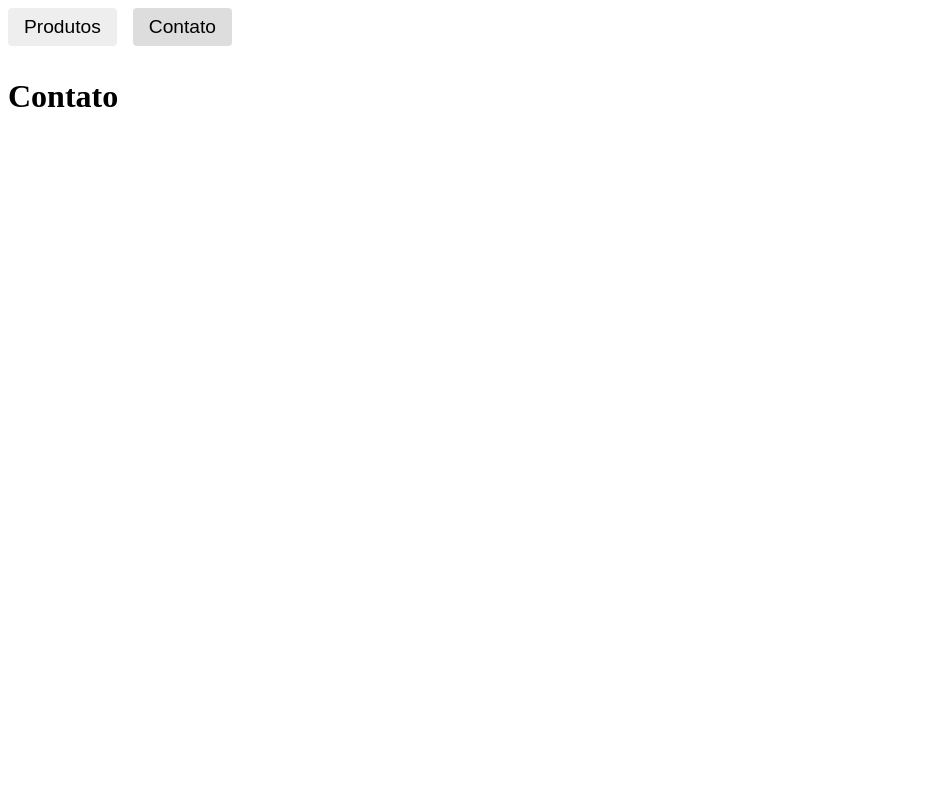
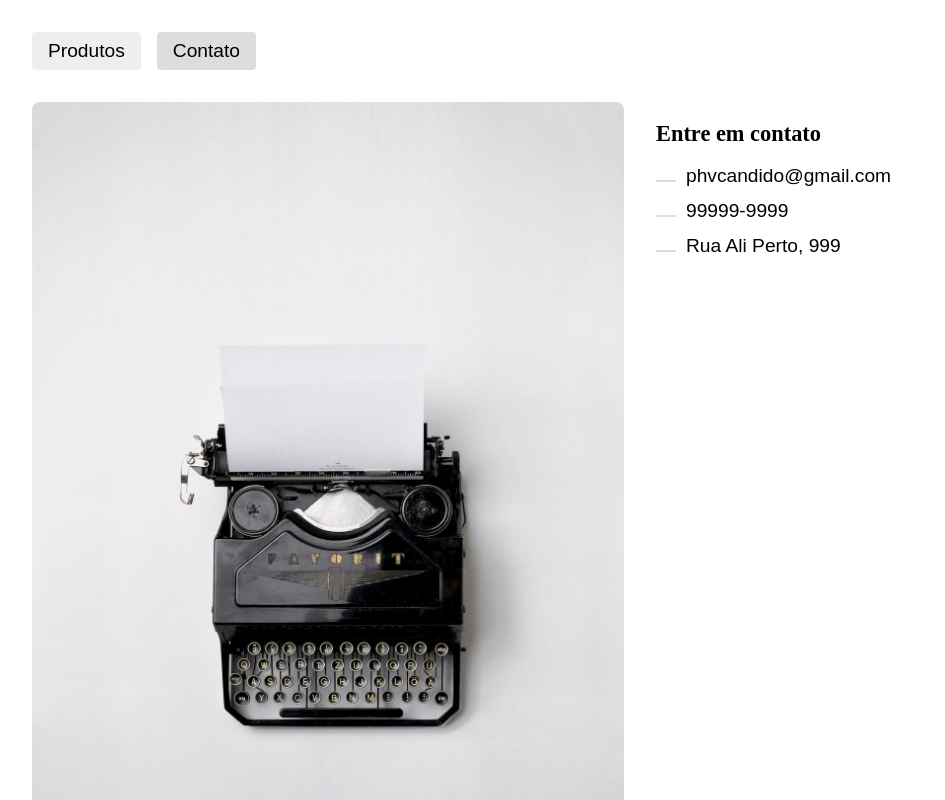
Before and after one commit to paulhenrique/ranek, a React (Create React App) app: page /contato in a window 1280 px wide. Shown: the top 800 px of the page, without its empty margins (0-945 px from the left). Built offline with nearby package versions, Linux system fonts and the light colour scheme.

Commit message:
Adicionando personalização de Head

```diff
--- a/src/assets/styles/global.scss
+++ b/src/assets/styles/global.scss
@@ -0,0 +1,30 @@
+body {
+  margin: 2rem;
+}
+
+img {
+  max-width: 100%;
+  border-radius: 0.5rem;
+}
+
+a {
+  text-decoration: none;
+  color: black;
+}
+
+h1 {
+  font-size: 1.4rem;
+}
+
+.animeLeft {
+  transform: translateX(-20px);
+  opacity: 0;
+  animation: animeLeft .3s forwards;
+}
+
+@keyframes animeLeft {
+  to {
+    transform: initial;
+    opacity: initial;
+  }
+}
--- a/src/components/Contato/index.tsx
+++ b/src/components/Contato/index.tsx
@@ -1,10 +1,21 @@
 import React from 'react'
 import style from './style.module.scss';
+import foto from '../../assets/img/contato.jpg';
+import Head from '../Head';
 function Contato() {
   return (
-    <div>
-      <h1>Contato</h1>
-    </div>
+    <section className={style.contato + ' animeLeft'}>
+      <Head title="Contato" description="Página de contato" />
+      <img src={foto} alt="Máquina de escrever" />
+      <div>
+        <h1>Entre em contato</h1>
+        <ul>
+          <li>phvcandido@gmail.com</li>
+          <li>99999-9999</li>
+          <li>Rua Ali Perto, 999</li>
+        </ul>
+      </div>
+    </section>
   )
 }
 
--- a/src/components/Contato/style.module.scss
+++ b/src/components/Contato/style.module.scss
@@ -0,0 +1,25 @@
+.contato {
+  display: grid;
+  grid-template-columns: 1fr 1fr;
+  gap: 2rem;
+
+  ul {
+    padding: 0px;
+    list-style: none;
+
+    li {
+      font-size: 1.2rem;
+      font-family: Arial, Helvetica;
+      margin-bottom: 0.8rem;
+
+      &:before {
+        content: '';
+        display: inline-block;
+        width: 20px;
+        height: 2px;
+        background-color: #ddd;
+        margin-right: 10px;
+      }
+    }
+  }
+}
--- a/src/components/Footer/index.tsx
+++ b/src/components/Footer/index.tsx
@@ -2,8 +2,8 @@ import React from 'react'
 import style from './style.module.scss';
 function Footer() {
   return (
-    <div>
-
+    <div className={style.footer}>
+      Footer
     </div>
   )
 }
--- /dev/null
+++ b/src/components/Head/index.tsx
@@ -0,0 +1,17 @@
+import React from 'react'
+
+interface HeadProps {
+  title: string;
+  description: string;
+}
+const Head: React.FC<HeadProps> = ({ title, description }) => {
+  React.useEffect(() => {
+    document.title = title;
+    document.querySelector('meta[name="description"')?.setAttribute('content', description);
+  })
+  return (
+    <></>
+  )
+}
+
+export default Head
--- a/src/components/Produtos/index.tsx
+++ b/src/components/Produtos/index.tsx
@@ -1,8 +1,10 @@
 import React from 'react';
+import Head from '../Head';
 import style from './style.module.scss';
 function Produtos() {
   return (
     <div>
+      <Head title="Produtos" description="Página de contato" />
       <h1>Produtos</h1>
     </div>
   )
```
Also changed, not shown: src/assets/img/contato.jpg (added).
